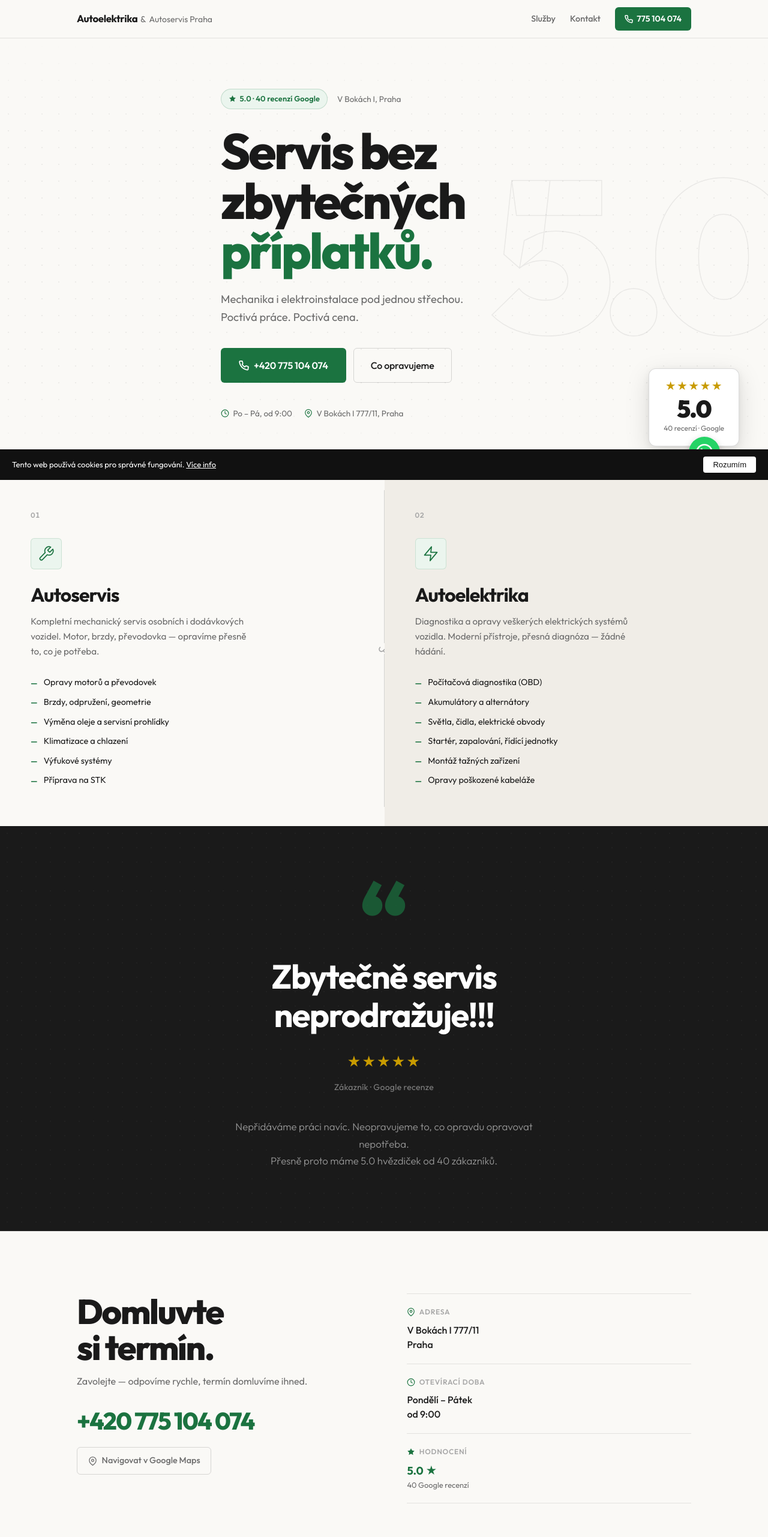
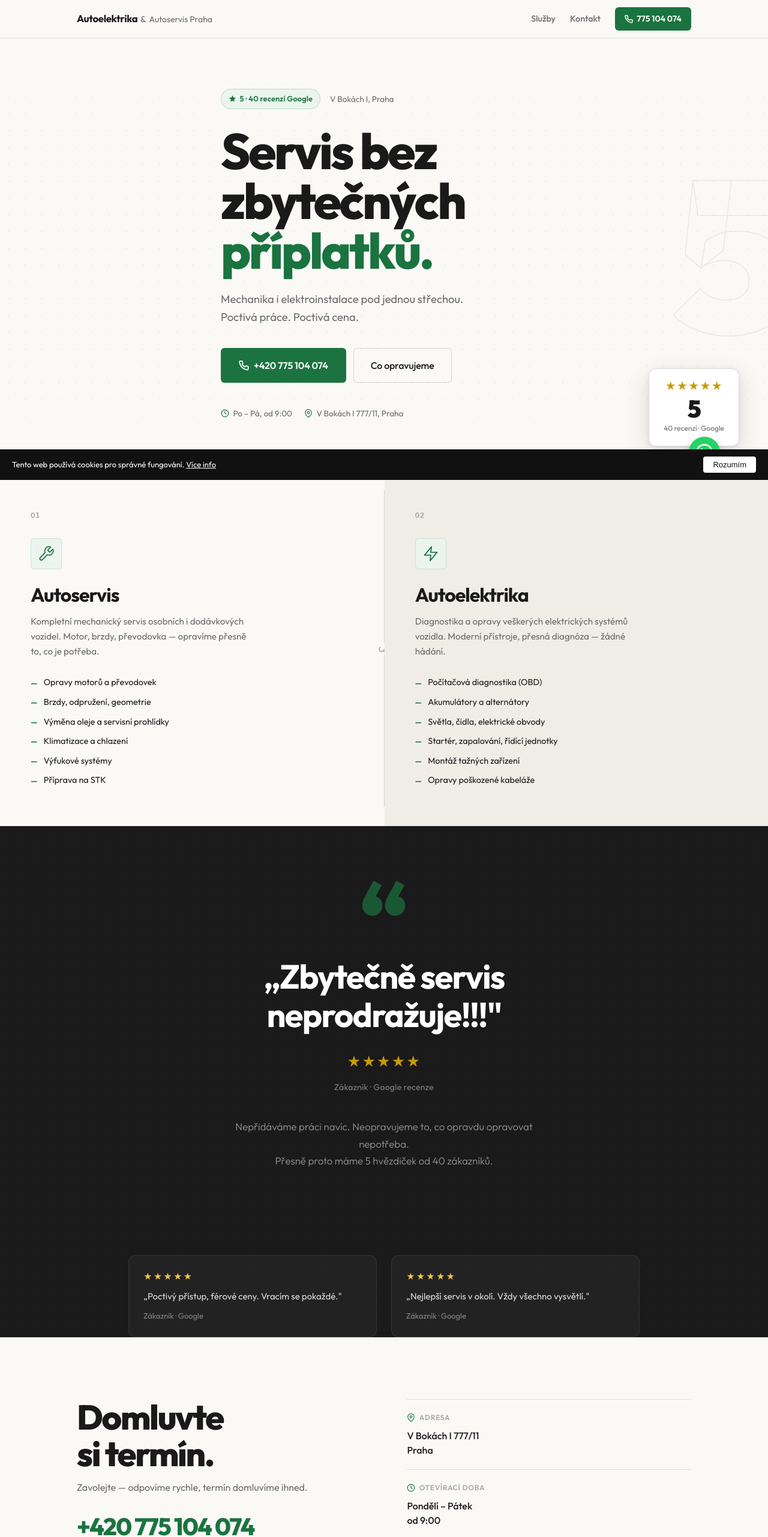
Before and after one commit to Aldocooek/autoelektrika-autoservis-praha, a website: page index.html in a window 1280 px wide. Shown: the top 2562 px of the page at 60% size. Drawn offline with Linux system fonts and the light colour scheme.

Commit message:
Add Google reviews, fix 5.0 to 5

```diff
--- a/index.html
+++ b/index.html
@@ -6,8 +6,8 @@
   <meta http-equiv="X-UA-Compatible" content="IE=edge" />
 
   <!-- Primary SEO -->
-  <title>Autoelektrika &amp; Autoservis Praha — 5.0 hvězd, férové ceny | V Bokách I</title>
-  <meta name="description" content="Autoelektrika a autoservis Praha s hodnocením 5.0 (40 recenzí). Diagnostika, opravy elektroinstalace, mechanický servis. Zbytečně neprodražujeme. Volejte +420 775 104 074." />
+  <title>Autoelektrika &amp; Autoservis Praha — 5 hvězd, férové ceny | V Bokách I</title>
+  <meta name="description" content="Autoelektrika a autoservis Praha s hodnocením 5 (40 recenzí). Diagnostika, opravy elektroinstalace, mechanický servis. Zbytečně neprodražujeme. Volejte +420 775 104 074." />
   <meta name="keywords" content="autoelektrika Praha, autoservis Praha, diagnostika auta Praha, oprava elektroinstalace auto, servis klimatizace auto Praha, příprava na STK Praha" />
   <link rel="canonical" href="https://autoelektrika-autoservis-praha.vercel.app/" />
   <meta name="robots" content="index, follow" />
@@ -16,8 +16,8 @@
   <!-- Open Graph -->
   <meta property="og:type" content="website" />
   <meta property="og:url" content="https://autoelektrika-autoservis-praha.vercel.app/" />
-  <meta property="og:title" content="Autoelektrika &amp; Autoservis Praha — 5.0 hvězd, férové ceny" />
-  <meta property="og:description" content="Autoelektrika a autoservis Praha, hodnocení 5.0 (40 recenzí). Zbytečně neprodražujeme. +420 775 104 074." />
+  <meta property="og:title" content="Autoelektrika &amp; Autoservis Praha — 5 hvězd, férové ceny" />
+  <meta property="og:description" content="Autoelektrika a autoservis Praha, hodnocení 5 (40 recenzí). Zbytečně neprodražujeme. +420 775 104 074." />
   <meta property="og:locale" content="cs_CZ" />
   <meta property="og:site_name" content="Autoelektrika-autoservis Praha" />
 
@@ -44,7 +44,7 @@
     "@context": "https://schema.org",
     "@type": "AutoRepair",
     "name": "Autoelektrika-autoservis Praha",
-    "description": "Autoelektrika a autoservis v Praze. Diagnostika, opravy elektroinstalace, mechanický servis. Férové ceny, hodnocení 5.0 hvězd.",
+    "description": "Autoelektrika a autoservis v Praze. Diagnostika, opravy elektroinstalace, mechanický servis. Férové ceny, hodnocení 5 hvězd.",
     "url": "https://autoelektrika-autoservis-praha.vercel.app/",
     "telephone": "+420775104074",
     "address": {
@@ -63,7 +63,7 @@
     ],
     "aggregateRating": {
       "@type": "AggregateRating",
-      "ratingValue": "5.0",
+      "ratingValue": "5",
       "reviewCount": "40",
       "bestRating": "5"
     },
@@ -106,8 +106,8 @@
 
   <!-- ─────────────── HERO ─────────────── -->
   <section class="hero" aria-labelledby="hero-h1">
-    <!-- Massive background 5.0 number — the design story -->
-    <div class="hero-bg-score" aria-hidden="true">5.0</div>
+    <!-- Massive background score number — the design story -->
+    <div class="hero-bg-score" aria-hidden="true">5</div>
     <!-- Dot grid texture -->
     <div class="dot-grid" aria-hidden="true"></div>
 
@@ -118,7 +118,7 @@
           <svg width="13" height="13" viewBox="0 0 24 24" fill="currentColor" stroke="none" aria-hidden="true">
             <polygon points="12 2 15.09 8.26 22 9.27 17 14.14 18.18 21.02 12 17.77 5.82 21.02 7 14.14 2 9.27 8.91 8.26 12 2"/>
           </svg>
-          5.0 · 40 recenzí Google
+          5 · 40 recenzí Google
         </span>
         <span class="hero-location">V Bokách I, Praha</span>
       </div>
@@ -163,9 +163,9 @@
     </div>
 
     <!-- Floating rating card — anchored bottom-right -->
-    <div class="rating-float" aria-label="Google hodnocení 5.0 hvězdiček na základě 40 recenzí">
+    <div class="rating-float" aria-label="Google hodnocení 5 hvězdiček na základě 40 recenzí">
       <div class="rating-float-stars" aria-hidden="true">★★★★★</div>
-      <div class="rating-float-score">5.0</div>
+      <div class="rating-float-score">5</div>
       <div class="rating-float-meta">40 recenzí · Google</div>
     </div>
   </section>
@@ -238,7 +238,7 @@
       <div class="quote-open" aria-hidden="true">&ldquo;</div>
       <h2 id="quote-h2" class="sr-only">Co říkají zákazníci</h2>
       <blockquote class="quote-text">
-        Zbytečně servis<br class="br-desktop" />neprodražuje!!!
+        „Zbytečně servis<br class="br-desktop" />neprodražuje!!!"
       </blockquote>
       <div class="quote-stars" aria-label="5 hvězdiček">
         <span aria-hidden="true">★★★★★</span>
@@ -246,8 +246,25 @@
       <cite class="quote-author">Zákazník · Google recenze</cite>
       <p class="quote-explain">
         Nepřidáváme práci navíc. Neopravujeme to, co opravdu opravovat nepotřeba.<br />
-        Přesně proto máme 5.0 hvězdiček od 40 zákazníků.
+        Přesně proto máme 5 hvězdiček od 40 zákazníků.
       </p>
+    </div>
+
+    <div class="quote-reviews" style="display:flex;flex-wrap:wrap;gap:1.5rem;max-width:900px;margin:2.5rem auto 0;padding:0 1.5rem">
+      <div class="js-fade" style="flex:1;min-width:250px;background:rgba(255,255,255,.04);border:1px solid rgba(255,255,255,.08);border-radius:12px;padding:1.5rem">
+        <div style="color:#F5C542;font-size:14px;letter-spacing:2px;margin-bottom:8px" aria-label="5 hvězdiček">★★★★★</div>
+        <blockquote style="margin:0;font-size:15px;line-height:1.6;color:rgba(255,255,255,.85)">
+          „Poctivý přístup, férové ceny. Vracím se pokaždé."
+        </blockquote>
+        <cite style="display:block;margin-top:10px;font-size:13px;font-style:normal;color:rgba(255,255,255,.45)">Zákazník · Google</cite>
+      </div>
+      <div class="js-fade" style="flex:1;min-width:250px;background:rgba(255,255,255,.04);border:1px solid rgba(255,255,255,.08);border-radius:12px;padding:1.5rem">
+        <div style="color:#F5C542;font-size:14px;letter-spacing:2px;margin-bottom:8px" aria-label="5 hvězdiček">★★★★★</div>
+        <blockquote style="margin:0;font-size:15px;line-height:1.6;color:rgba(255,255,255,.85)">
+          „Nejlepší servis v okolí. Vždy všechno vysvětlí."
+        </blockquote>
+        <cite style="display:block;margin-top:10px;font-size:13px;font-style:normal;color:rgba(255,255,255,.45)">Zákazník · Google</cite>
+      </div>
     </div>
   </section>
 
@@ -308,7 +325,7 @@
             Hodnocení
           </div>
           <div class="info-value">
-            5.0 ★
+            5 ★
             <small>40 Google recenzí</small>
           </div>
         </div>
```
